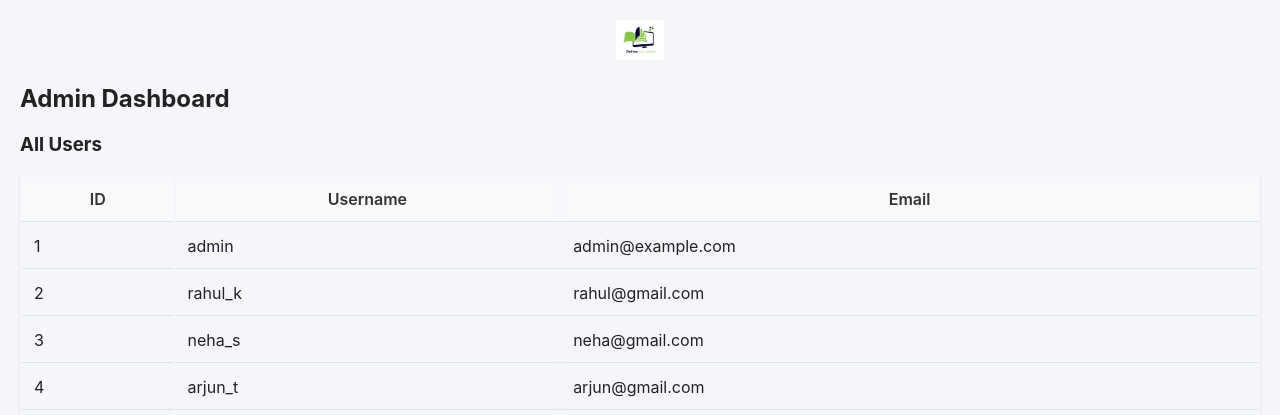
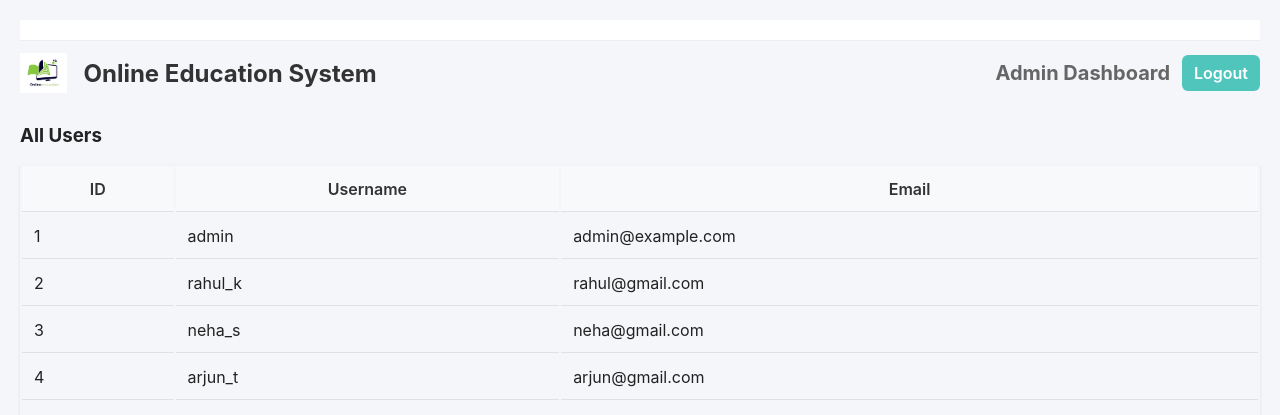
Before and after one commit to Its-Akshat-0/online_education_portal, a Flask app: page /admin_dashboard in a window 1280 px wide. Shown: the top 415 px of the page. Run offline with Flask 3, Linux system fonts and the light colour scheme; a user stored in the database is signed in; data comes from the database, SQL or seed files in the repository; both versions use the stored data as it was after the commit.

Commit message:
Updated Flask templates and CSS

```diff
--- a/app/static/css/styles.css
+++ b/app/static/css/styles.css
@@ -1,4 +1,4 @@
-/* Global */
+/* Reset / Global */
 body {
   font-family: 'Inter', sans-serif;
   background-color: #f5f6fa;
@@ -6,6 +6,76 @@ body {
   padding: 20px;
   color: #222;
   min-height: 100vh;
+}
+
+/* Topbar */
+.topbar {
+  background: white;
+  border-bottom: 1px solid #eee;
+  padding: 10px 20px;
+}
+.topbar-inner {
+
+
+.login-card form label {
+  display: inline-block;
+  width: 140px;
+  margin-bottom: 0; /* spacing handled by input */
+  text-align: right;
+  padding-right: 12px;
+  vertical-align: middle;
+  font-size: 15px;
+}
+
+.login-card form input[type="email"],
+.login-card form input[type="password"],
+.login-card form input[type="text"] {
+  display: inline-block;
+  width: calc(100% - 160px); /* account for label width + gap */
+  vertical-align: middle;
+  margin-bottom: 15px;
+}
+
+@media (max-width: 520px) {
+  .login-card form label,
+  .login-card form input[type="email"],
+  .login-card form input[type="password"],
+  .login-card form input[type="text"] {
+    display: block;
+    width: 100%;
+    text-align: left;
+  }
+  .login-card {
+    width: auto;
+    padding: 30px 20px;
+  }
+}
+  max-width: 1200px;
+  margin: 0 auto;
+  display: flex;
+  align-items: center;
+  justify-content: space-between;
+}
+.topbar-left {
+  font-weight: 600;
+  color: #333;
+}
+.topbar-right a {
+  color: #4d7cff;
+  text-decoration: none;
+  margin-left: 8px;
+  font-weight: 600;
+}
+.logout-btn {
+  background: #4fc5bb;
+  color: white;
+  padding: 8px 12px;
+  border-radius: 6px;
+  text-decoration: none;
+  font-weight: 600;
+}
+.logout-btn:hover {
+  background: #ff4b4b;
 }
 
 /* Center the login box */
@@ -25,42 +95,6 @@ body {
   text-align: left;
   width: 380px;
   border: 1px solid #eee;
-}
-
-/* Logo */
-.login-logo {
-  text-align: center;
-  margin-bottom: 10px;
-}
-
-.login-logo img {
-  height: 40px;
-}
-
-/* Headline */
-.login-card h2 {
-  text-align: left;
-  margin-bottom: 25px;
-  color: #222;
-  font-weight: 600;
-}
-
-/* Labels & Inputs */
-label {
-  display: block;
-  font-weight: 500;
-  margin-bottom: 6px;
-  font-size: 15px;
-}
-
-input {
-  width: 100%;
-  padding: 11px;
-  margin-bottom: 15px;
-  border: 1px solid #cfd3d9;
-  border-radius: 6px;
-  font-size: 15px;
-  transition: all 0.2s;
 }
 
 input:focus {
@@ -197,22 +231,8 @@ input:focus {
   right: 0;
 }
 
-/* Proton login button */
-.proton-login {
-  width: 100%;
-  background: transparent;
-  color: #6a4fff;
-  padding: 12px;
-  border: 1.5px solid #6a4fff;
-  border-radius: 6px;
-  font-size: 16px;
-  cursor: pointer;
-  font-weight: 600;
-}
 
-.proton-login:hover {
-  background: #f3f0ff;
-}
+
 
 /* Sign-up text */
 .signup-text {
@@ -232,24 +252,90 @@ input:focus {
   text-decoration: underline;
 }
 
-/* Flash messages */
+/* Flash messages - appears below topbar and auto-fades */
 .flash {
-  position: absolute;
-  top: 20px;
-  width: 90%;
-  max-width: 400px;
+  position: fixed;
+  top: 70px;
+  left: 50%;
+  transform: translateX(-50%);
+  width: auto;
+  max-width: 600px;
+  min-width: 280px;
   text-align: center;
-  padding: 10px;
-  border-radius: 6px;
-  margin: auto;
+  padding: 12px 24px;
+  border-radius: 8px;
+  margin: 0;
+  z-index: 2000;
+  box-shadow: 0 4px 12px rgba(0,0,0,0.15);
+  animation: flashFadeIn 0.3s ease-out, flashFadeOut 0.5s ease-in 2.5s forwards;
 }
 
 .flash.success {
   background: #e6f9e6;
   color: #2b7a2b;
+  border: 1px solid #a3e4a3;
 }
 
 .flash.error {
   background: #fdeaea;
   color: #b94a48;
+  border: 1px solid #f5c2c2;
 }
+
+@keyframes flashFadeIn {
+  from {
+    opacity: 0;
+    transform: translate(-50%, -20px);
+  }
+  to {
+    opacity: 1;
+    transform: translate(-50%, 0);
+  }
+}
+
+@keyframes flashFadeOut {
+  from {
+    opacity: 1;
+    transform: translate(-50%, 0);
+  }
+  to {
+    opacity: 0;
+    transform: translate(-50%, -20px);
+  }
+}
+
+/* Admin/dashboard header tweaks */
+.dashboard-header {
+  display: flex;
+  align-items: center;
+  justify-content: space-between;
+  gap: 16px;
+  padding: 12px 0;
+}
+.dashboard-header-left {
+  display: flex;
+  align-items: center;
+  gap: 16px;
+}
+.dashboard-header-left h1 {
+  margin: 0;
+  font-size: 24px;
+  color: #333;
+}
+.dashboard-header-right {
+  display: flex;
+  align-items: center;
+  gap: 12px;
+}
+.dashboard-header-right h2 {
+  margin: 0;
+  font-size: 20px;
+  color: #666;
+}
+
+/* Logo sizing: ensure logo is not oversized */
+.login-logo img {
+  height: 40px;
+  width: auto;
+  display: block;
+}
--- a/app/templates/admin_dashboard.html
+++ b/app/templates/admin_dashboard.html
@@ -4,10 +4,16 @@
 {% block content %}
 <div class="admin-dashboard">
   <div class="dashboard-header">
-    <div class="login-logo">
-      <img src="{{ url_for('static', filename='images/logo.png') }}" alt="Online Education logo">
+    <div class="dashboard-header-left">
+      <div class="login-logo">
+        <img src="{{ url_for('static', filename='images/logo.png') }}" alt="Online Education logo">
+      </div>
+      <h1>Online Education System</h1>
     </div>
-    <h2>Admin Dashboard</h2>
+    <div class="dashboard-header-right">
+      <h2>Admin Dashboard</h2>
+      <a href="{{ url_for('auth.logout') }}" class="logout-btn">Logout</a>
+    </div>
   </div>
 
   <div class="dashboard-section">
--- a/app/templates/base.html
+++ b/app/templates/base.html
@@ -6,6 +6,22 @@
   <link rel="stylesheet" href="{{ url_for('static', filename='css/styles.css') }}">
 </head>
 <body>
+  <header class="topbar">
+    <div class="topbar-inner">
+      {% if 'admin' in request.endpoint %}
+        {# Don't show login/signup for admin pages #}
+      {% elif user %}
+        <div class="topbar-left">Welcome, {{ user.username }}!</div>
+        <div class="topbar-right"><a href="{{ url_for('auth.logout') }}" class="logout-btn">Logout</a></div>
+      {% else %}
+        <div class="topbar-right">
+          <a href="{{ url_for('auth.login') }}">Login</a>
+          &nbsp;|&nbsp;
+          <a href="{{ url_for('auth.register') }}">Sign up</a>
+        </div>
+      {% endif %}
+    </div>
+  </header>
   {% with messages = get_flashed_messages(with_categories=true) %}
     {% if messages %}
       {% for category, msg in messages %}
--- a/app/templates/dashboard.html
+++ /dev/null
@@ -1,6 +0,0 @@
-{% extends 'base.html' %}
-{% block title %}Home{% endblock %}
-{% block content %}
-<h2>Welcome, {{ user.username }}!</h2>
-<p>You are successfully logged in.</p>
-{% endblock %}
```
Also changed, not shown: app/templates/login.html (+4 -6 lines), instance/users.db.
